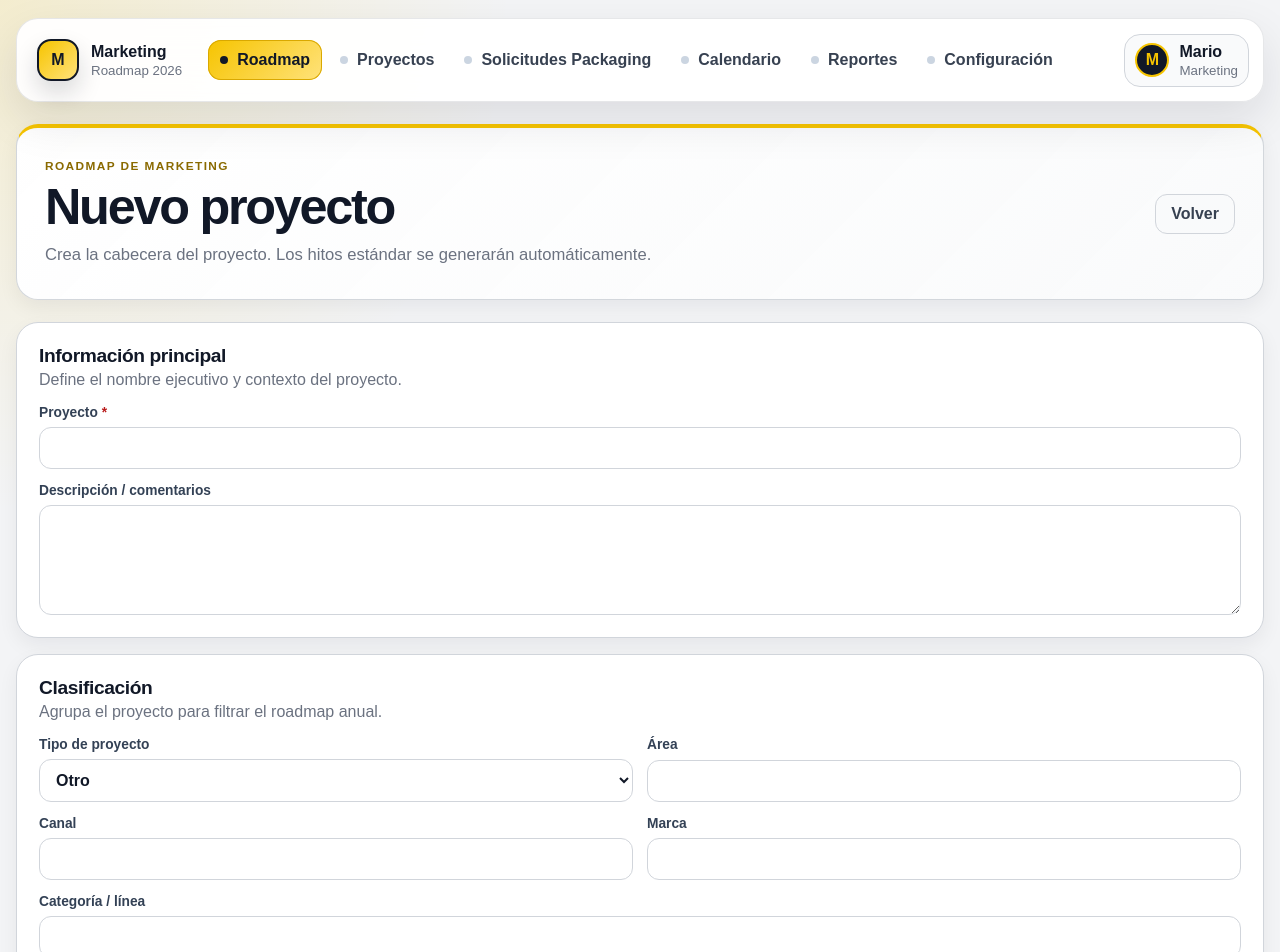
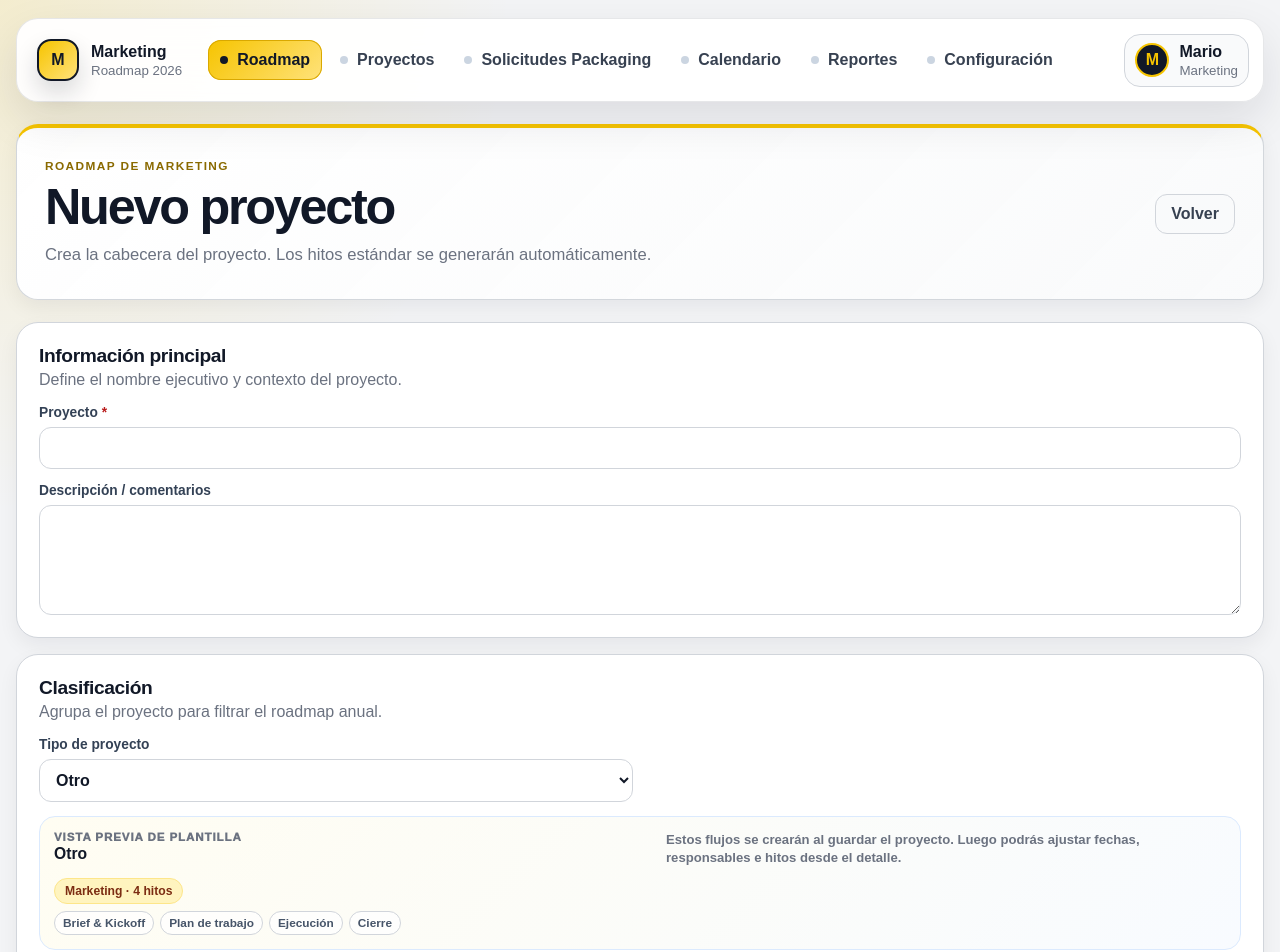
Before and after one commit to NicoChapiro/test_proyectos, a Next.js app: page /roadmap/new in a window 1280 px wide. Shown: the top 952 px of the page. Built offline with nearby package versions, Linux system fonts and the light colour scheme.

Commit message:
Add project template preview before creation

```diff
--- a/src/app/globals.css
+++ b/src/app/globals.css
@@ -1408,6 +1408,80 @@ textarea {
   justify-content: flex-end;
   padding: 6px 0;
 }
+
+.template-preview {
+  display: grid;
+  gap: 12px;
+  padding: 14px;
+  border: 1px solid #dbeafe;
+  border-radius: 16px;
+  background: linear-gradient(135deg, #fffdf2 0%, #f8fbff 100%);
+}
+.template-preview-heading {
+  display: flex;
+  gap: 12px;
+  align-items: flex-start;
+  justify-content: space-between;
+}
+.template-preview-heading div {
+  display: grid;
+  gap: 2px;
+}
+.template-preview-heading span {
+  color: var(--muted);
+  font-size: 0.72rem;
+  font-weight: 950;
+  letter-spacing: 0.08em;
+  text-transform: uppercase;
+}
+.template-preview-heading strong {
+  color: var(--text);
+  font-size: 0.98rem;
+}
+.template-preview-heading p,
+.template-preview-empty {
+  max-width: 560px;
+  margin: 0;
+  color: var(--muted);
+  font-size: 0.82rem;
+  font-weight: 750;
+  line-height: 1.35;
+}
+.template-preview-flows {
+  display: grid;
+  gap: 10px;
+}
+.template-preview-flow {
+  display: grid;
+  gap: 7px;
+}
+.template-preview-badge {
+  border-color: #fde68a;
+  color: #7c2d12;
+  background: var(--brand-yellow-soft);
+}
+.template-preview-milestones {
+  display: flex;
+  flex-wrap: wrap;
+  gap: 6px;
+  margin: 0;
+  padding: 0;
+  list-style: none;
+}
+.template-preview-milestones li {
+  border: 1px solid var(--line);
+  border-radius: 999px;
+  padding: 4px 8px;
+  color: #475569;
+  background: rgba(255, 255, 255, 0.76);
+  font-size: 0.74rem;
+  font-weight: 850;
+}
+@media (max-width: 860px) {
+  .template-preview-heading {
+    display: grid;
+  }
+}
 .add-milestone-card .grid {
   grid-template-columns: repeat(2, minmax(0, 1fr));
 }
--- a/src/modules/roadmap/ui/ProjectForm.tsx
+++ b/src/modules/roadmap/ui/ProjectForm.tsx
@@ -1,6 +1,7 @@
-import { ROADMAP_PRIORITIES, ROADMAP_PRIORITY_LABELS, ROADMAP_PROJECT_TYPE_LABELS, ROADMAP_PROJECT_TYPES, ROADMAP_STATUSES, ROADMAP_STATUS_LABELS, ROADMAP_TRAFFIC_LIGHT_LABELS, ROADMAP_TRAFFIC_LIGHTS } from "../constants";
+import { ROADMAP_PRIORITIES, ROADMAP_PRIORITY_LABELS, ROADMAP_STATUSES, ROADMAP_STATUS_LABELS, ROADMAP_TRAFFIC_LIGHT_LABELS, ROADMAP_TRAFFIC_LIGHTS } from "../constants";
 import type { RoadmapProjectWithMilestones } from "../types";
 import { inputDate } from "./date";
+import { ProjectTemplatePreviewField } from "./ProjectTemplatePreviewField";
 import { FormSectionCard } from "./shell";
 
 type Props = {
@@ -18,7 +19,7 @@ export function ProjectForm({ project, action, submitLabel }: Props) {
       </FormSectionCard>
 
       <FormSectionCard title="Clasificación" description="Agrupa el proyecto para filtrar el roadmap anual.">
-        <label className="field"><span>Tipo de proyecto</span><select name="projectType" defaultValue={project?.projectType ?? "other"}>{ROADMAP_PROJECT_TYPES.map((item) => <option key={item} value={item}>{ROADMAP_PROJECT_TYPE_LABELS[item]}</option>)}</select></label>
+        <ProjectTemplatePreviewField defaultValue={project?.projectType ?? "other"} showPreview={!project} />
         <label className="field"><span>Área</span><input name="area" defaultValue={project?.area ?? ""} /></label>
         <label className="field"><span>Canal</span><input name="channel" defaultValue={project?.channel ?? ""} /></label>
         <label className="field"><span>Marca</span><input name="brand" defaultValue={project?.brand ?? ""} /></label>
--- /dev/null
+++ b/src/modules/roadmap/ui/ProjectTemplatePreviewField.tsx
@@ -0,0 +1,102 @@
+"use client";
+
+import { useMemo, useState } from "react";
+import {
+  ROADMAP_PROJECT_TYPE_LABELS,
+  ROADMAP_PROJECT_TYPE_MILESTONE_TEMPLATES,
+  ROADMAP_PROJECT_TYPES,
+} from "../constants";
+import type { RoadmapMilestoneTemplate } from "../constants";
+import type { RoadmapMilestoneTrackValue, RoadmapProjectTypeValue } from "../types";
+
+const PREVIEW_TRACK_LABELS: Record<RoadmapMilestoneTrackValue, string> = {
+  supply: "Producto / Operaciones",
+  marketing: "Marketing",
+};
+
+const PREVIEW_TRACK_ORDER: RoadmapMilestoneTrackValue[] = ["supply", "marketing"];
+
+type ProjectTemplatePreviewFieldProps = {
+  defaultValue: RoadmapProjectTypeValue;
+  showPreview?: boolean;
+};
+
+type PreviewFlow = {
+  track: RoadmapMilestoneTrackValue;
+  label: string;
+  milestones: readonly RoadmapMilestoneTemplate[];
+};
+
+function buildPreviewFlows(projectType: RoadmapProjectTypeValue): PreviewFlow[] {
+  const templates = ROADMAP_PROJECT_TYPE_MILESTONE_TEMPLATES[projectType] ?? [];
+  const templatesByTrack = templates.reduce<Partial<Record<RoadmapMilestoneTrackValue, RoadmapMilestoneTemplate[]>>>(
+    (accumulator, template) => {
+      accumulator[template.track] = [...(accumulator[template.track] ?? []), template];
+      return accumulator;
+    },
+    {},
+  );
+
+  return PREVIEW_TRACK_ORDER.flatMap((track) => {
+    const milestones = [...(templatesByTrack[track] ?? [])].sort((first, second) => first.sequence - second.sequence);
+    if (milestones.length === 0) return [];
+    return [{ track, label: PREVIEW_TRACK_LABELS[track], milestones }];
+  });
+}
+
+export function ProjectTemplatePreviewField({
+  defaultValue,
+  showPreview = true,
+}: ProjectTemplatePreviewFieldProps) {
+  const [selectedProjectType, setSelectedProjectType] = useState(defaultValue);
+  const previewFlows = useMemo(() => buildPreviewFlows(selectedProjectType), [selectedProjectType]);
+  const selectedProjectTypeLabel = ROADMAP_PROJECT_TYPE_LABELS[selectedProjectType];
+
+  return (
+    <>
+      <label className="field">
+        <span>Tipo de proyecto</span>
+        <select
+          name="projectType"
+          value={selectedProjectType}
+          onChange={(event) => setSelectedProjectType(event.currentTarget.value as RoadmapProjectTypeValue)}
+        >
+          {ROADMAP_PROJECT_TYPES.map((item) => (
+            <option key={item} value={item}>{ROADMAP_PROJECT_TYPE_LABELS[item]}</option>
+          ))}
+        </select>
+      </label>
+
+      {showPreview ? (
+        <aside className="template-preview full" aria-live="polite">
+          <div className="template-preview-heading">
+            <div>
+              <span>Vista previa de plantilla</span>
+              <strong>{selectedProjectTypeLabel}</strong>
+            </div>
+            <p>Estos flujos se crearán al guardar el proyecto. Luego podrás ajustar fechas, responsables e hitos desde el detalle.</p>
+          </div>
+
+          {previewFlows.length > 0 ? (
+            <div className="template-preview-flows">
+              {previewFlows.map((flow) => (
+                <section className="template-preview-flow" key={flow.track}>
+                  <span className="badge template-preview-badge">
+                    {flow.label} · {flow.milestones.length} {flow.milestones.length === 1 ? "hito" : "hitos"}
+                  </span>
+                  <ul className="template-preview-milestones" aria-label={`Hitos de ${flow.label}`}>
+                    {flow.milestones.map((milestone) => (
+                      <li key={milestone.code}>{milestone.name}</li>
+                    ))}
+                  </ul>
+                </section>
+              ))}
+            </div>
+          ) : (
+            <p className="template-preview-empty">La plantilla exacta se definirá al crear el proyecto.</p>
+          )}
+        </aside>
+      ) : null}
+    </>
+  );
+}
```
